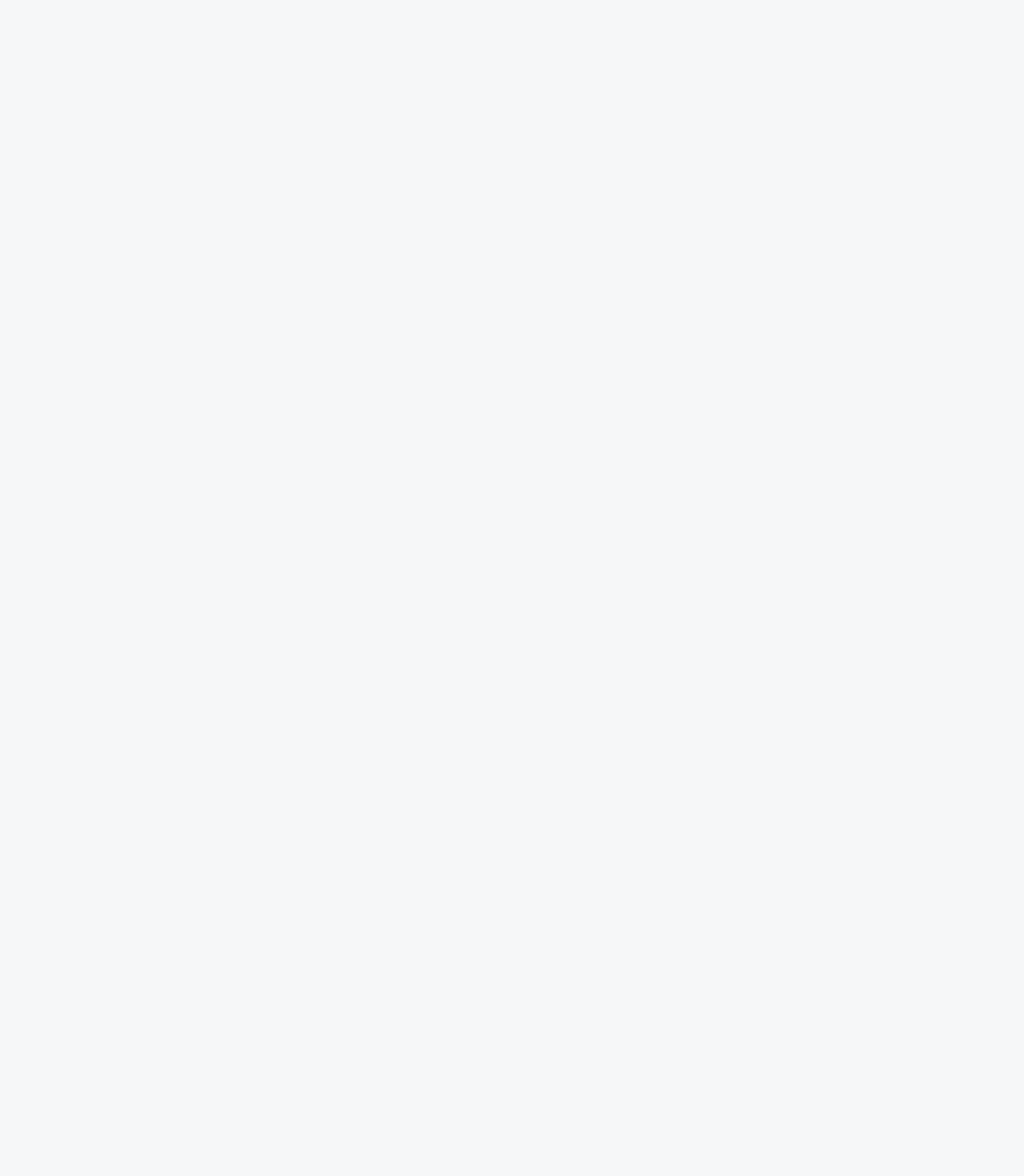
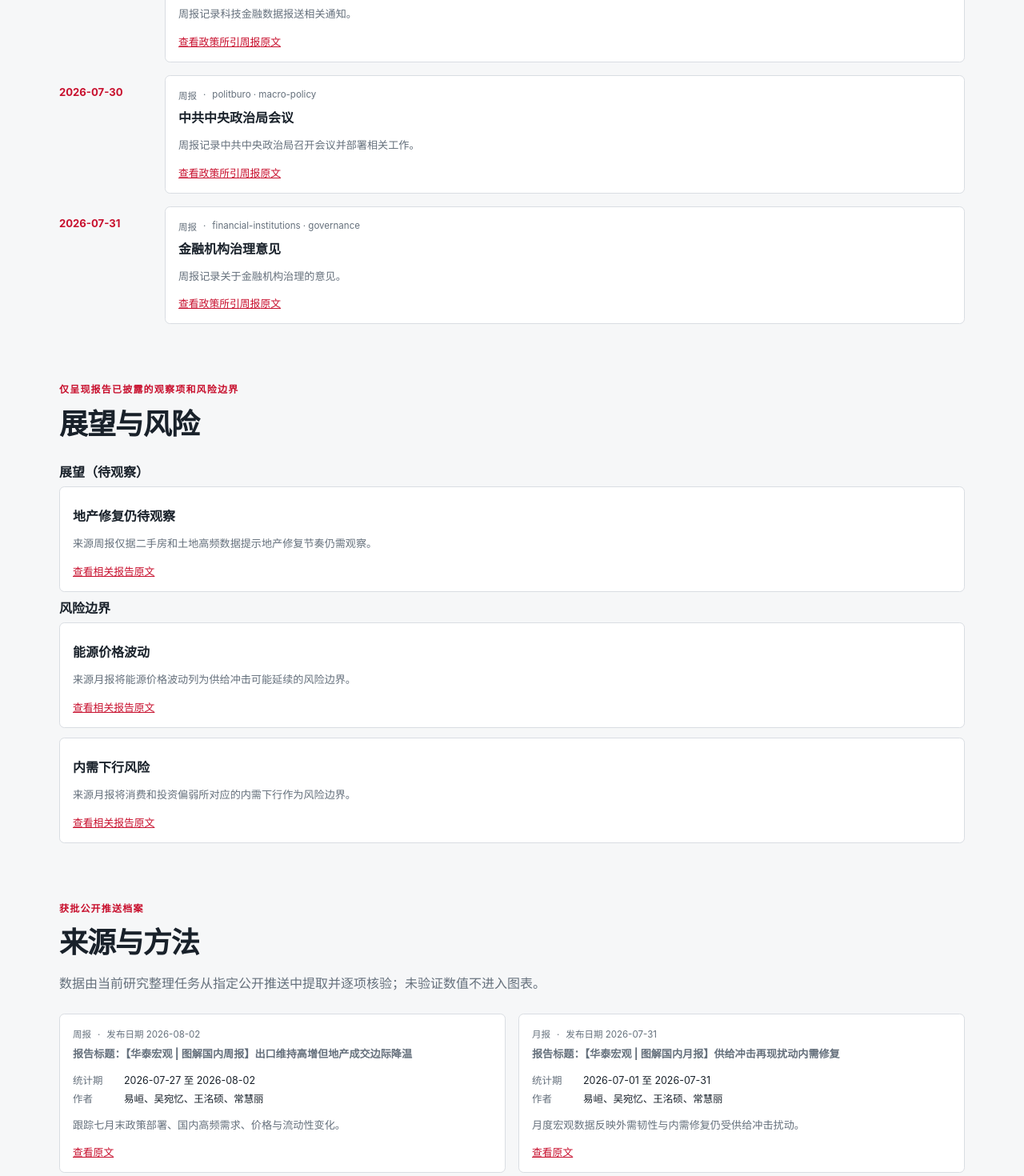
Before and after one commit to thu-kaiwen/huatai-china-macro-pulse, a React (Vite) app: page / in a window 1280 px wide. Shown: the part 8840-10310 px from the top of the page at 80% size. Before the commit the page ends 8004 px from the top, so only its background shows below. Built offline with nearby package versions, Linux system fonts and the light colour scheme.

Commit message:
feat: add policy timeline and research sources

```diff
--- a/src/app/App.tsx
+++ b/src/app/App.tsx
@@ -8,6 +8,9 @@ import { MacroOverview } from "../sections/MacroOverview";
 import { IndustryMatrix } from "../sections/IndustryMatrix";
 import { MonthlyFundamentals } from "../sections/MonthlyFundamentals";
 import { PriceFinancial } from "../sections/PriceFinancial";
+import { OutlookRisks } from "../sections/OutlookRisks";
+import { PolicyTimeline } from "../sections/PolicyTimeline";
+import { SourcesArchive } from "../sections/SourcesArchive";
 import { WeeklyPulse } from "../sections/WeeklyPulse";
 
 export function App() {
@@ -27,6 +30,9 @@ export function App() {
         <WeeklyPulse dataset={macroDataset} view={view} />
         <PriceFinancial dataset={macroDataset} view={view} />
         <IndustryMatrix dataset={macroDataset} view={view} />
+        <PolicyTimeline events={macroDataset.policyEvents} reports={macroDataset.reports} view={view} />
+        <OutlookRisks items={macroDataset.risks} reports={macroDataset.reports} view={view} />
+        <SourcesArchive reports={macroDataset.reports} />
       </main>
     </>
   );
--- a/src/data/policyEvents.ts
+++ b/src/data/policyEvents.ts
@@ -8,6 +8,6 @@ export const policyEvents: PolicyEvent[] = [
   { id: "policy-2026-07-20-state-council", reportId, date: "2026-07-20", title: "国务院会议", summary: "周报记录国务院召开相关工作会议。", tags: ["state-council", "policy"] },
   { id: "policy-2026-07-28-tax-innovation", reportId, date: "2026-07-28", title: "税收与产业创新事项", summary: "周报记录税收与产业创新领域的政策事项。", tags: ["tax", "industrial-innovation"] },
   { id: "policy-2026-07-29-tech-finance", reportId, date: "2026-07-29", title: "科技金融数据通知", summary: "周报记录科技金融数据报送相关通知。", tags: ["technology-finance", "data"] },
-  { id: "policy-2026-07-30-politburo", reportId, date: "2026-07-30", title: "政治局会议", summary: "周报记录政治局召开会议并部署相关工作。", tags: ["politburo", "macro-policy"] },
+  { id: "policy-2026-07-30-politburo", reportId, date: "2026-07-30", title: "中共中央政治局会议", summary: "周报记录中共中央政治局召开会议并部署相关工作。", tags: ["politburo", "macro-policy"] },
   { id: "policy-2026-07-31-financial-governance", reportId, date: "2026-07-31", title: "金融机构治理意见", summary: "周报记录关于金融机构治理的意见。", tags: ["financial-institutions", "governance"] },
 ];
--- /dev/null
+++ b/src/sections/OutlookRisks.tsx
@@ -0,0 +1,75 @@
+import type { Report, RiskItem, ViewMode } from "../domain/types";
+
+interface OutlookRisksProps {
+  items: RiskItem[];
+  reports: Report[];
+  view: ViewMode;
+}
+
+interface ResearchListProps {
+  emptyText: string;
+  heading: string;
+  items: RiskItem[];
+  reportById: Map<string, Report>;
+}
+
+function ResearchList({ emptyText, heading, items, reportById }: ResearchListProps) {
+  return (
+    <section aria-labelledby={`${heading}-heading`} className="research-list">
+      <h3 id={`${heading}-heading`}>{heading}</h3>
+      {items.length === 0 ? (
+        <p className="research-empty">{emptyText}</p>
+      ) : (
+        <ul>
+          {items.map((item) => {
+            const report = reportById.get(item.reportId);
+            if (!report) {
+              return null;
+            }
+
+            return (
+              <li className="research-card" key={item.id}>
+                <h4>{item.title}</h4>
+                <p>{item.summary}</p>
+                <a href={report.sourceUrl} rel="noreferrer" target="_blank">
+                  查看相关报告原文
+                </a>
+              </li>
+            );
+          })}
+        </ul>
+      )}
+    </section>
+  );
+}
+
+export function OutlookRisks({ items, reports, view }: OutlookRisksProps) {
+  const reportById = new Map(reports.map((report) => [report.id, report]));
+  const visibleItems = items.filter((item) => {
+    const report = reportById.get(item.reportId);
+    return report !== undefined && (view === "combined" || report.frequency === view);
+  });
+
+  return (
+    <section aria-labelledby="outlook-risks-heading" className="research-section" id="outlook">
+      <div className="fundamentals-heading">
+        <p>仅呈现报告已披露的观察项和风险边界</p>
+        <h2 id="outlook-risks-heading">展望与风险</h2>
+      </div>
+      <div className="research-list-grid">
+        <ResearchList
+          emptyText="当前报告频率下暂无已披露的观察项。"
+          heading="展望（待观察）"
+          items={visibleItems.filter((item) => item.kind === "watch")}
+          reportById={reportById}
+        />
+        <ResearchList
+          emptyText="当前报告频率下暂无已披露的风险边界。"
+          heading="风险边界"
+          items={visibleItems.filter((item) => item.kind === "risk")}
+          reportById={reportById}
+        />
+      </div>
+    </section>
+  );
+}
--- /dev/null
+++ b/src/sections/PolicyTimeline.tsx
@@ -0,0 +1,69 @@
+import type { PolicyEvent, Report, ViewMode } from "../domain/types";
+
+interface PolicyTimelineProps {
+  events: PolicyEvent[];
+  reports: Report[];
+  view: ViewMode;
+}
+
+function frequencyLabel(frequency: Report["frequency"]): string {
+  return frequency === "weekly" ? "周报" : "月报";
+}
+
+export function PolicyTimeline({ events, reports, view }: PolicyTimelineProps) {
+  const reportById = new Map(reports.map((report) => [report.id, report]));
+  const groupedEvents = events
+    .filter((event) => {
+      const report = reportById.get(event.reportId);
+      return report !== undefined && (view === "combined" || report.frequency === view);
+    })
+    .sort((left, right) => left.date.localeCompare(right.date))
+    .reduce<Map<string, PolicyEvent[]>>((groups, event) => {
+      const sameDayEvents = groups.get(event.date) ?? [];
+      sameDayEvents.push(event);
+      groups.set(event.date, sameDayEvents);
+      return groups;
+    }, new Map());
+
+  return (
+    <section aria-labelledby="policy-timeline-heading" className="research-section" id="policy">
+      <div className="fundamentals-heading">
+        <p>仅限获批报告记录的政策事项</p>
+        <h2 id="policy-timeline-heading">政策时间线</h2>
+      </div>
+      {groupedEvents.size === 0 ? (
+        <p className="research-empty">当前报告频率下暂无获批的政策事项。</p>
+      ) : (
+        <ol className="policy-timeline">
+          {[...groupedEvents.entries()].map(([date, sameDayEvents]) => (
+            <li className="policy-day" key={date}>
+              <time dateTime={date}>{date}</time>
+              <div className="policy-day-events">
+                {sameDayEvents.map((event) => {
+                  const report = reportById.get(event.reportId);
+                  if (!report) {
+                    return null;
+                  }
+
+                  return (
+                    <article className="policy-event" key={event.id}>
+                      <div className="research-card-meta">
+                        <span>{frequencyLabel(report.frequency)}</span>
+                        <span>{event.tags.join(" · ")}</span>
+                      </div>
+                      <h3>{event.title}</h3>
+                      <p>{event.summary}</p>
+                      <a href={report.sourceUrl} rel="noreferrer" target="_blank">
+                        查看政策所引{frequencyLabel(report.frequency)}原文
+                      </a>
+                    </article>
+                  );
+                })}
+              </div>
+            </li>
+          ))}
+        </ol>
+      )}
+    </section>
+  );
+}
--- /dev/null
+++ b/src/sections/SourcesArchive.tsx
@@ -0,0 +1,51 @@
+import type { Report } from "../domain/types";
+
+interface SourcesArchiveProps {
+  reports: Report[];
+}
+
+function frequencyLabel(frequency: Report["frequency"]): string {
+  return frequency === "weekly" ? "周报" : "月报";
+}
+
+export function SourcesArchive({ reports }: SourcesArchiveProps) {
+  return (
+    <section aria-labelledby="sources-archive-heading" className="research-section sources-archive" id="sources">
+      <div className="fundamentals-heading">
+        <p>获批公开推送档案</p>
+        <h2 id="sources-archive-heading">来源与方法</h2>
+      </div>
+      <p className="archive-method">
+        数据由当前研究整理任务从指定公开推送中提取并逐项核验；未验证数值不进入图表。
+      </p>
+      <div aria-label="获批报告原文" className="source-archive-grid">
+        {reports.map((report) => (
+          <article className="source-archive-card" key={report.id}>
+            <div className="research-card-meta">
+              <span>{frequencyLabel(report.frequency)}</span>
+              <span>发布日期 {report.publishedAt}</span>
+            </div>
+            <p className="source-archive-title">报告标题：{report.title}</p>
+            <dl>
+              <div>
+                <dt>统计期</dt>
+                <dd>{report.periodStart} 至 {report.periodEnd}</dd>
+              </div>
+              <div>
+                <dt>作者</dt>
+                <dd>{report.authors.join("、")}</dd>
+              </div>
+            </dl>
+            <p>{report.summary}</p>
+            <a href={report.sourceUrl} rel="noreferrer" target="_blank">查看原文</a>
+          </article>
+        ))}
+      </div>
+      <div className="archive-disclosure">
+        <h3>报告适用与风险提示</h3>
+        <p>报告内容仅适用于各自发布日和统计期，后续情况可能发生变化；具体结论及适用范围请以原文为准。</p>
+        <p>本页为研究资料整理，不构成对任何人的投资建议。</p>
+      </div>
+    </section>
+  );
+}
--- a/src/styles/global.css
+++ b/src/styles/global.css
@@ -110,9 +110,34 @@ nav a:hover, nav a:focus-visible, nav a[aria-current="page"] { background: var(-
 .industry-matrix-cell p { margin: 0.4rem 0; color: var(--ink-muted); font-size: 0.78rem; line-height: 1.45; }
 .industry-source-explanation { padding-top: 0.65rem; border-top: 1px solid var(--line); }
 
+.research-section { margin-top: 4.5rem; }
+.research-empty, .archive-method { max-width: 52rem; color: var(--ink-muted); line-height: 1.6; }
+.policy-timeline { display: grid; gap: 1rem; margin: 1.5rem 0 0; padding: 0; list-style: none; }
+.policy-day { display: grid; grid-template-columns: 7.25rem minmax(0, 1fr); gap: 1rem; }
+.policy-day > time { padding-top: 0.85rem; color: var(--ht-red); font-size: 0.82rem; font-weight: 700; }
+.policy-day-events, .source-archive-grid, .research-list ul { display: grid; gap: 0.75rem; margin: 0; padding: 0; list-style: none; }
+.policy-event, .research-card, .source-archive-card, .archive-disclosure { border: 1px solid var(--line); border-radius: 0.4rem; background: var(--panel); padding: 1rem; }
+.research-card-meta { display: flex; flex-wrap: wrap; gap: 0.5rem; color: var(--ink-muted); font-size: 0.72rem; }
+.research-card-meta span + span::before { content: "·"; margin-right: 0.5rem; }
+.policy-event h3, .research-list h3, .research-card h4, .archive-disclosure h3, .source-archive-title { margin: 0.45rem 0; }
+.policy-event h3, .source-archive-title { font-size: 1rem; }
+.source-archive-title { color: var(--ink); font-weight: 650; line-height: 1.45; }
+.policy-event p, .research-card p, .source-archive-card p, .archive-disclosure p { color: var(--ink-muted); font-size: 0.82rem; line-height: 1.55; }
+.policy-event a, .research-card a, .source-archive-card a { color: var(--ht-red); font-size: 0.8rem; }
+.research-list-grid, .source-archive-grid { grid-template-columns: repeat(auto-fit, minmax(17rem, 1fr)); gap: 1rem; margin-top: 1.5rem; }
+.research-list h3 { font-size: 1rem; }
+.source-archive-card dl { display: grid; gap: 0.35rem; margin: 0.85rem 0; }
+.source-archive-card dl div { display: grid; grid-template-columns: 3.5rem minmax(0, 1fr); gap: 0.5rem; font-size: 0.78rem; }
+.source-archive-card dt { color: var(--ink-muted); }
+.source-archive-card dd { margin: 0; }
+.archive-disclosure { max-width: 52rem; margin-top: 1rem; }
+.archive-disclosure h3 { font-size: 0.95rem; }
+
 @media (max-width: 700px) {
   .market-period-heading { display: block; }
   .market-period-heading p { margin-top: 0.35rem; }
   .industry-matrix-table { display: block; overflow-x: auto; border-spacing: 0.5rem; }
   .industry-matrix-table th, .industry-matrix-table td { min-width: 10rem; }
+  .policy-day { grid-template-columns: 1fr; gap: 0.25rem; }
+  .policy-day > time { padding-top: 0; }
 }
```
Also changed, not shown: 1 other file (tests, documents, lock files or other folders).
